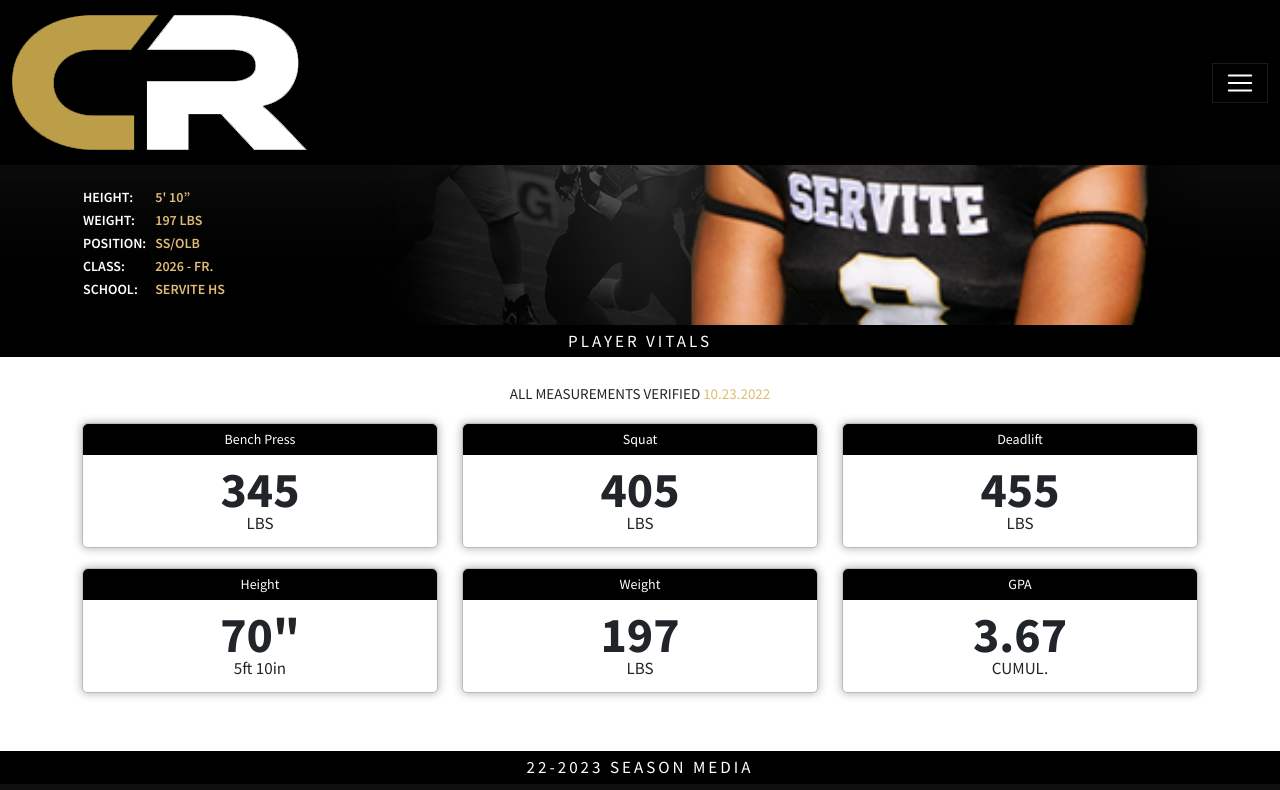
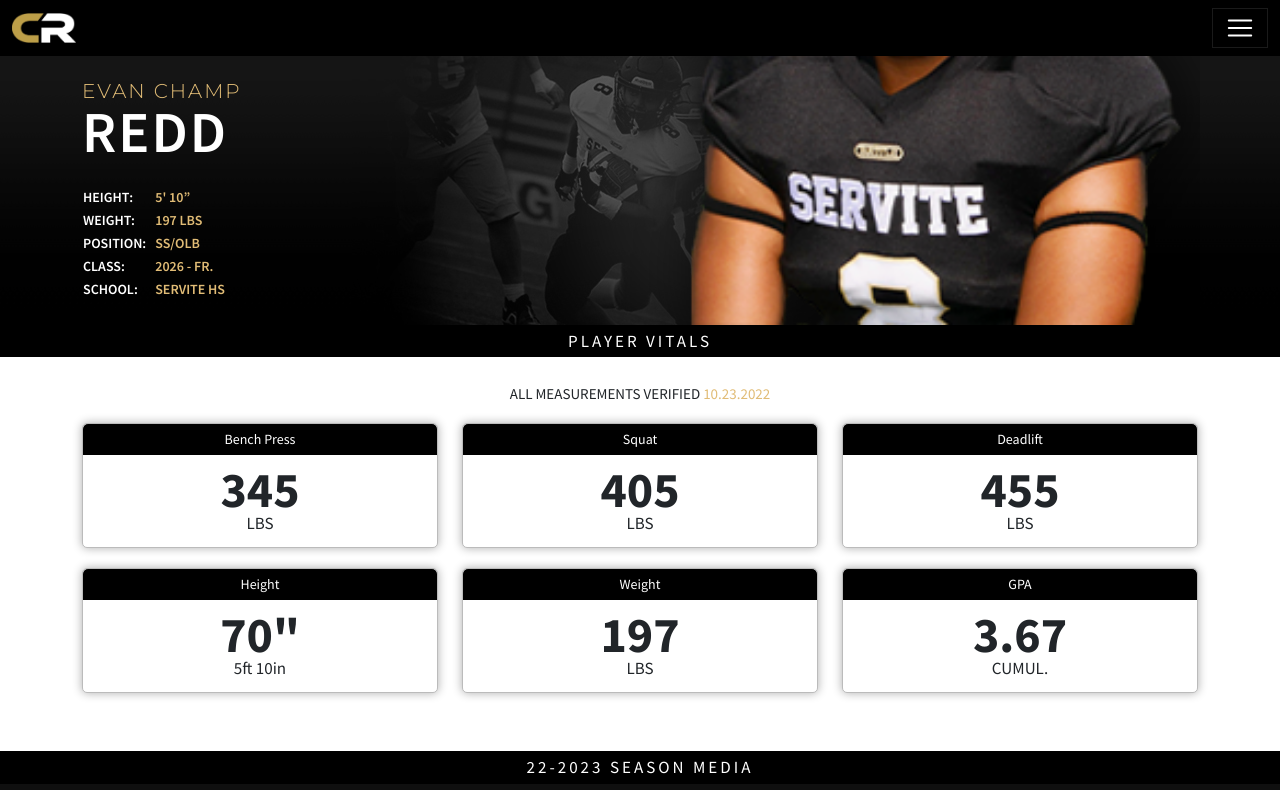
Before and after one commit to jrdesignhero/champredd-app, a website built with Parcel: page src/index.html in a window 1280 px wide. Shown: the top 790 px of the page. Built offline with nearby package versions, Linux system fonts and the light colour scheme.

Commit message:
fix logo size

```diff
--- a/src/scss/styles.scss
+++ b/src/scss/styles.scss
@@ -226,3 +226,7 @@ a.nav-link, a.nav-link.active {
     margin-top: 15px;
     background: #0f0f0f;
 }
+img.logo-img {
+    display: block;
+    width: 64px;
+}
```
Also changed, not shown: 2 other files.
